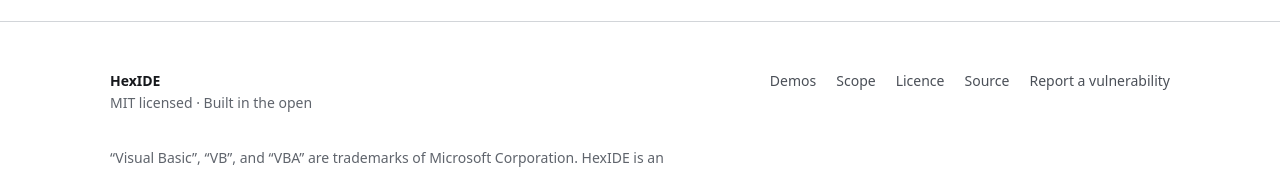
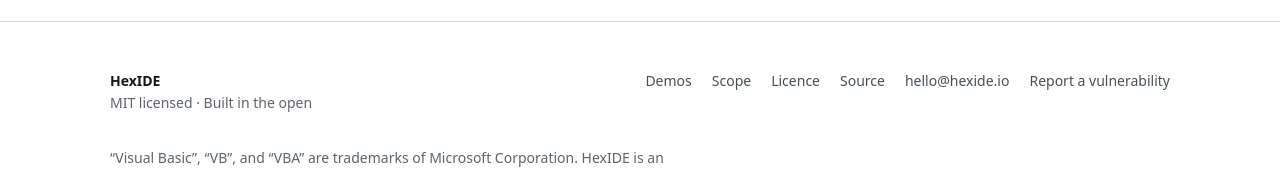
Before and after one commit to hexide-io/HexIDE.Website, a website: page 404.html in a window 1280 px wide. Shown: the part 508-677 px from the top of the page. Drawn offline with Linux system fonts and the light colour scheme.

Commit message:
feat: a general contact address in the footer
The site had no route for "I have a question" — Demos, Scope, Licence, Source
and a vulnerability report, but nothing for someone who is not filing a bug and
does not want to open a GitHub issue. That is a cold posture for a project
asking for contributors.

hello@hexide.io, on every page, in the same position, shown as the address
rather than as the word "Contact" so it can be copied without clicking.

hi@ exists too but is deliberately not published: one obvious front door,
with the other address there to catch people who guess wrong. Publishing both
would mean two inboxes to watch and no benefit.

Footers verified identical across all five pages, and npm run check passes.

```diff
--- a/404.html
+++ b/404.html
@@ -73,6 +73,7 @@
         <a href="/scope.html">Scope</a>
         <a href="/licence.html">Licence</a>
         <a href="https://github.com/hexide-io/HexIDE">Source</a>
+        <a href="mailto:hello@hexide.io">hello@hexide.io</a>
         <a href="https://github.com/hexide-io/HexIDE/security/advisories/new">Report a vulnerability</a>
       </nav>
     </div>
```
Also changed, not shown: demos.html (+1 -0 lines), index.html (+1 -0 lines), licence.html (+1 -0 lines), scope.html (+1 -0 lines).
